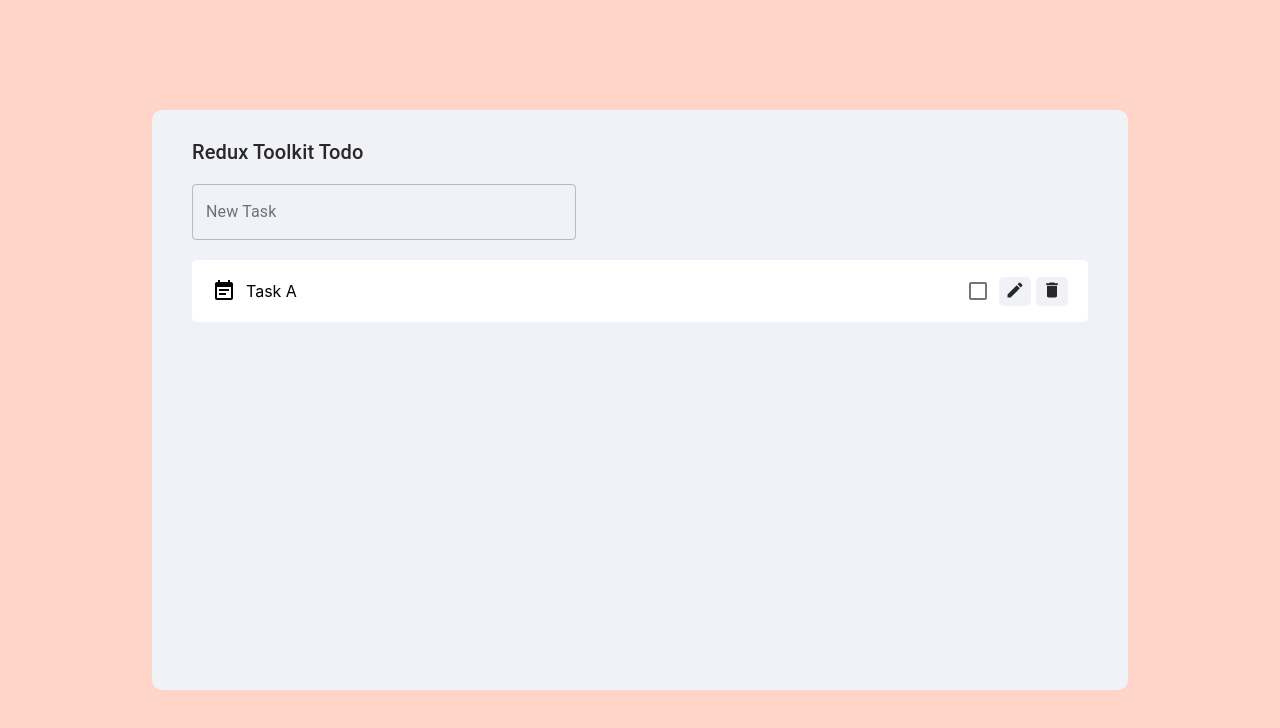
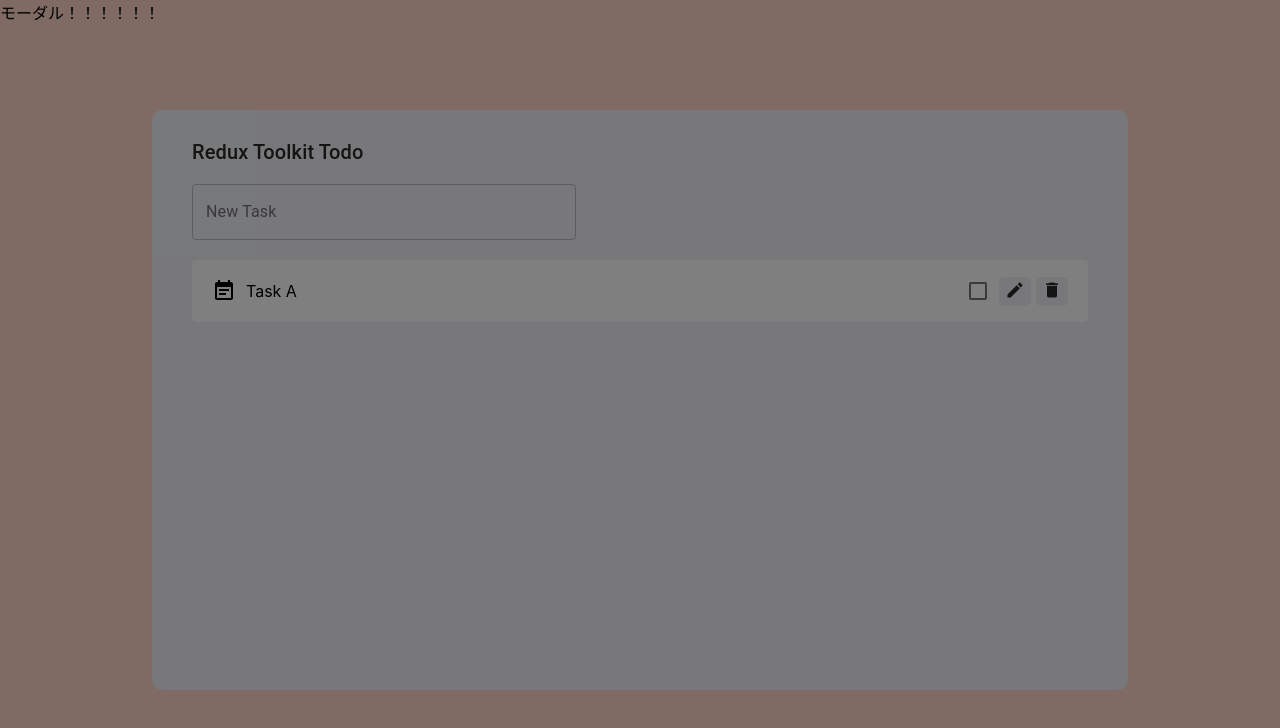
Before and after one commit to kameoman/toolkit-todo, a React (Create React App) app: page / in a window 1280 px wide. Both pictures are taken after a click on the button 1015 px from the left and 291 px from the top of the page. Shown: the top 728 px of the page. Built offline with nearby package versions, Linux system fonts and the light colour scheme.

Commit message:
modal機能実装

```diff
--- a/src/features/task/taskItem/TaskItem.tsx
+++ b/src/features/task/taskItem/TaskItem.tsx
@@ -1,8 +1,12 @@
 import React from "react";
+import { useDispatch, useSelector } from "react-redux";
 import Checkbox from "@material-ui/core/Checkbox";
+import Modal from "@material-ui/core/Modal";
 import EditIcon from "@material-ui/icons/Edit";
 import EventNoteIcon from "@material-ui/icons/EventNote";
 import DeleteIcon from "@material-ui/icons/Delete";
+import { handleModalOpen, selectIsModalOpen } from "../taskSlice";
+import TaskForm from "../taskForm/TaskForm";
 import styles from "./TaskItem.module.scss";
 
 interface PropTypes {
@@ -10,6 +14,15 @@
 }
 
 const TaskItem: React.FC<PropTypes> = ({ task }) => {
+  const [open, setOpen] = React.useState(false);
+
+  const handleOpen = () => {
+    setOpen(true);
+  };
+
+  const handleClose = () => {
+    setOpen(false);
+  };
   return (
     <div className={styles.root}>
       <div className={styles.title}>
@@ -24,7 +37,7 @@
           className={styles.checkbox}
         />
         <button
-          onClick={() => console.log(`edit ${task.id}`)}
+          onClick={handleOpen}
           className={styles.edit_button}
         >
           <EditIcon className={styles.icon} />
@@ -36,6 +49,14 @@
           <DeleteIcon className={styles.icon} />
         </button>
       </div>
+      <Modal
+        open={open}
+        onClose={handleClose}
+        aria-labelledby="simple-modal-title"
+        aria-describedby="simple-modal-description"
+      >
+      <div>モーダル！！！！！！</div>
+      </Modal>
     </div>
   );
 };
--- a/src/features/task/taskSlice.ts
+++ b/src/features/task/taskSlice.ts
@@ -35,13 +35,18 @@
       };
       state.tasks = [newTask, ...state.tasks];
     },
+    // modalの開くか閉じるかのフラグ管理
+    handleModalOpen: (state, action) =>{
+      state.isModalOpen = action.payload;
+    },
   },
 });
 
-export const { createTask } = taskSlice.actions;
+export const { createTask, handleModalOpen } = taskSlice.actions;
 
 export const selectTask = (state: RootState): TaskState["tasks"] =>
   state.task.tasks;
-// useSelector(selectTask)
+export const selectIsModalOpen = (state: RootState): TaskState["isModalOpen"] =>
+  state.task.isModalOpen;
 
 export default taskSlice.reducer;
```
